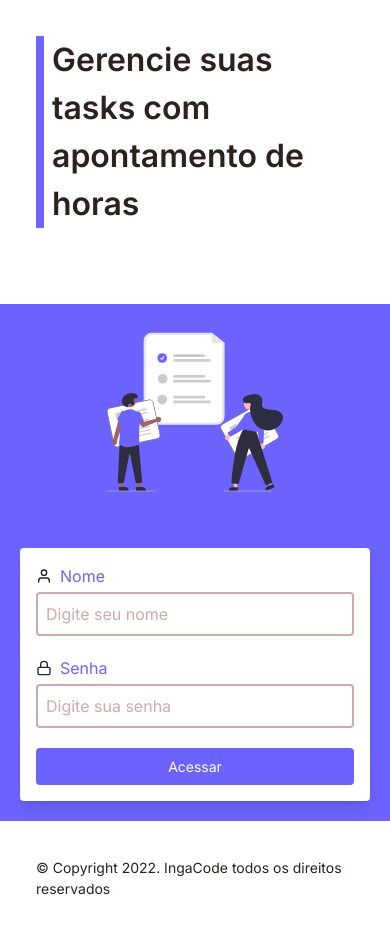
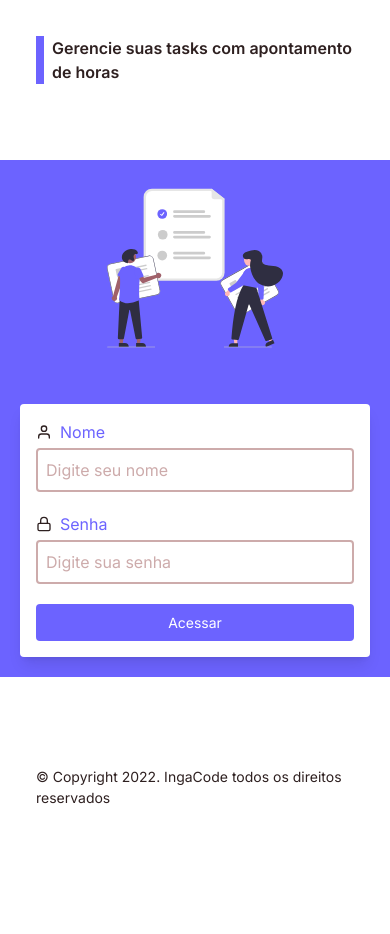
Before and after one commit to victorbr988/IngaCode-desafio-frontend, a React (Vite) app: page / in a window 390 px wide. After the commit the page ends 844 px from the top, so only its background shows below. Built offline with nearby package versions, Linux system fonts and the light colour scheme.

Commit message:
refactor: replace static to responsive sizes

```diff
--- a/src/components/Text.tsx
+++ b/src/components/Text.tsx
@@ -15,9 +15,9 @@ export function Text({ size = 'md', children, asChild }: TextProps) {
     <Comp className={
       clsx('text-gray-900 font-sans', {
         'text-xs': size === 'xs',
-        'text-sm': size === 'sm',
+        'md:text-sm': size === 'sm',
         'text-md': size === 'md',
-        'text-lg': size === 'lg'
+        'lg:text-lg': size === 'lg'
       })}
   >
     {children}
```
